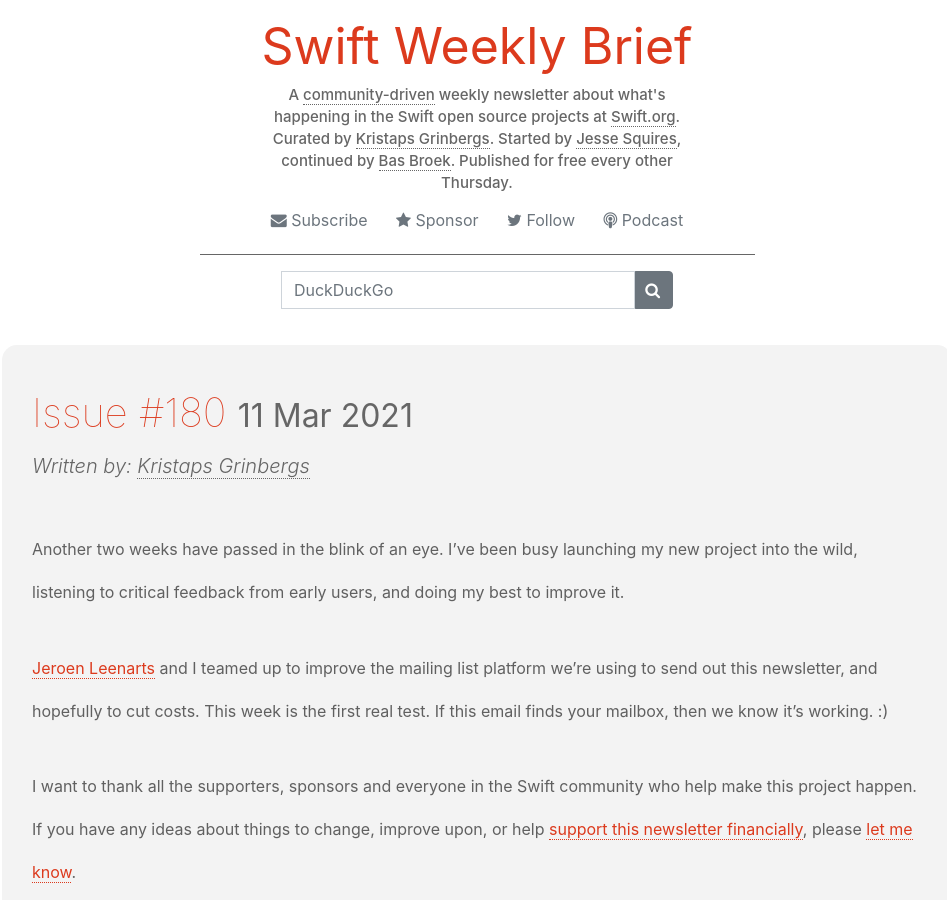
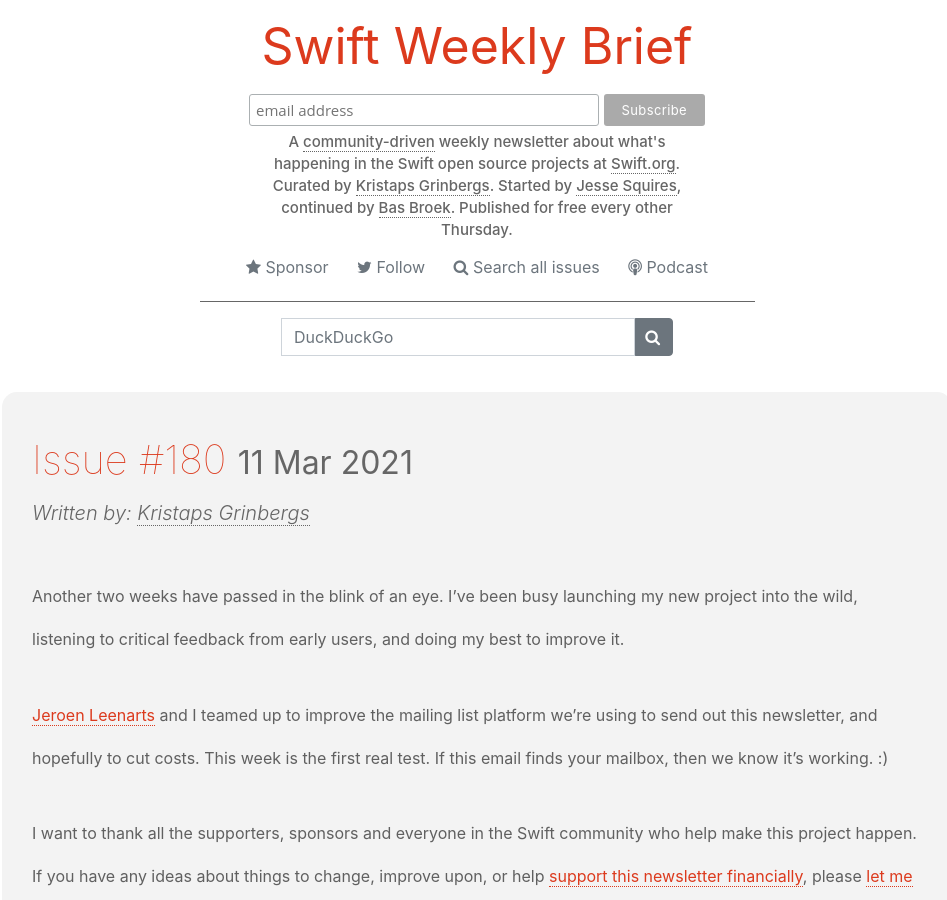
Before and after one commit to SwiftWeekly/swiftweekly.github.io, a Jekyll site: the page built from index.html, in a window 1280 px wide and 900 px high. Shown: the whole window, without its empty margins (163-1110 px from the left). Built offline with Jekyll 4.4.1, drawn with Linux system fonts in a browser that asks for light colours; the list of posts is cut into pages by our own code.

Commit message:
Make sign-up more prominent and since search box was removed, add search button to button list.

```diff
--- a/_includes/header.html
+++ b/_includes/header.html
@@ -3,6 +3,16 @@
    <div class="row">
       <div class="mx-auto col-sm-12 col-md-8 col-md-offset-2">
          <h1 class="text-center"><a href="/">{{ site.title }}</a></h1>
+         <div id="newsletter_signup">
+            <form action="https://sendy.appforce1.net/subscribe" method="POST" accept-charset="utf-8">
+              <input type="email" name="email" id="email" class="email" placeholder="email address" required/>
+              <div style="display:none;"><label for="hp">HP</label><input type="text" name="hp" id="hp"/></div>
+               <input type="hidden" name="list" value="eRY2pDRVFX3fdATf2AZbaQ"/>
+               <input type="hidden" name="subform" value="yes"/>
+              <input type="submit" value="Subscribe" name="submit" id="submit"  class="button"/>
+              </span>
+            </form>
+           </div>
          <div class="mx-auto tagline col-sm-8 col-sm-offset-2 col-md-8 col-md-offset-2">
             <h2>A <a href="/authors">community-driven</a> weekly newsletter about what's happening in the Swift open source projects at <a href="https://swift.org/" target="_blank">Swift.org</a>.
                Curated by <a href="https://twitter.com/fassko">Kristaps Grinbergs</a>. Started by <a href="https://jessesquires.com" target="_blank">Jesse Squires</a>, continued by <a href="https://twitter.com/BasThomas" target="_blank">Bas Broek</a>. Published for free every other Thursday.</h2>
--- a/_includes/subscribe.html
+++ b/_includes/subscribe.html
@@ -2,9 +2,9 @@
 <div class="row subscribe">
    <div class="mx-auto col-sm-6 col-sm-offset-3 col-md-6 col-md-offset-3">
       <nav>
-		<a class="btn btn-outline-secondary" href="/subscribe" title="Subscribe via Email"><i class="fa fa-envelope" aria-hidden="true"></i> Subscribe</a>
 		<a class="btn btn-outline-secondary" href="/sponsorship" title="Become a sponsor"><i class="fa fa-star" aria-hidden="true"></i> Sponsor</a>
 		<a class="btn btn-outline-secondary" href="{{ site.links.twitter }}" title="Follow us on Twitter"><i class="fa fa-twitter" aria-hidden="true"></i> Follow</a>
+		<a class="btn btn-outline-secondary" href="/search" title="Search all issues"><i class="fa fa-search" aria-hidden="true"></i> Search all issues</a>
 		<a class="btn btn-outline-secondary" href="https://spec.fm/podcasts/swift-unwrapped" title="Swift Unwrapped"><i class="fa fa-podcast" aria-hidden="true"></i> Podcast</a>
       </nav>
    </div> <!-- col -->
```
